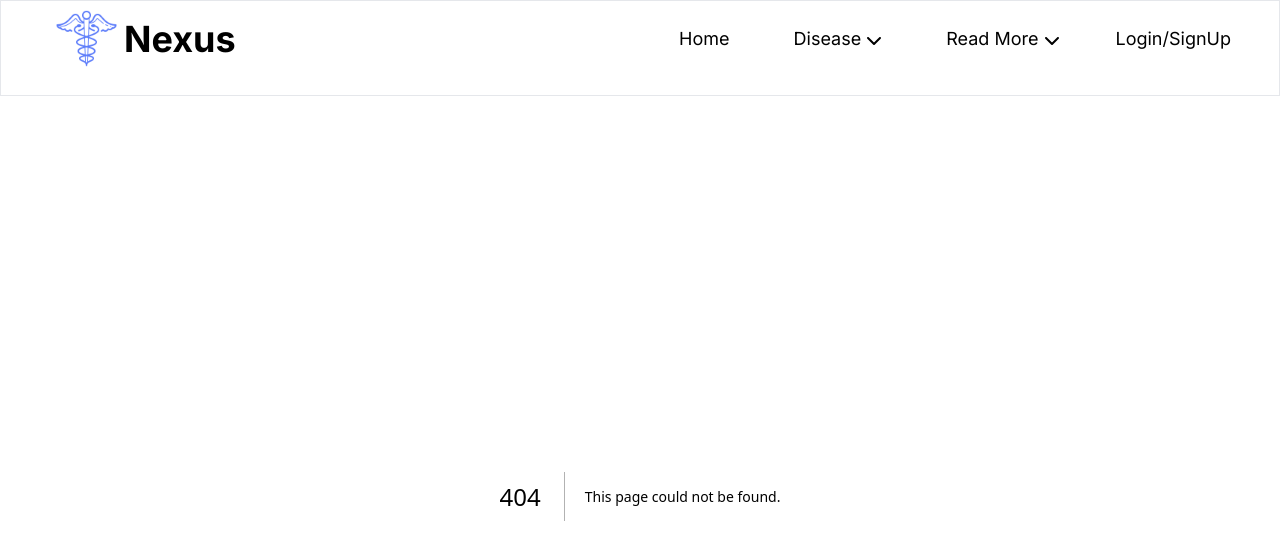
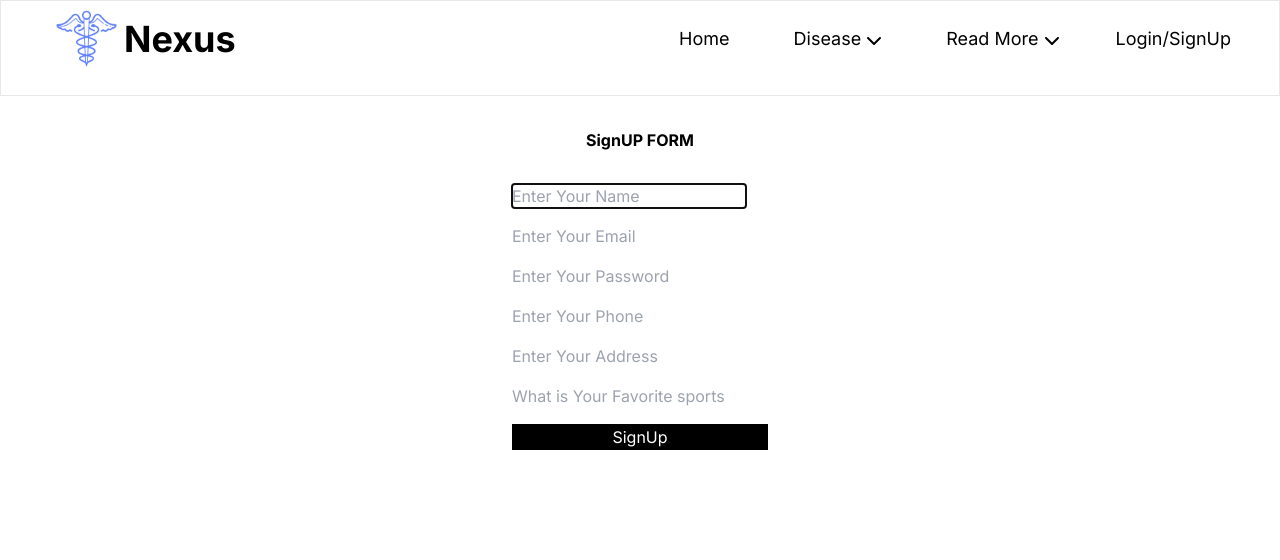
Before and after one commit to dhruv1323/Knee-Osteoarthritis-Classification-and-Scoliosis-Detection-, a Next.js app: page /pages/signup in a window 1280 px wide. Before the commit this address had no page. Shown: the top 560 px of the page. Built offline with nearby package versions, Linux system fonts and the light colour scheme.

Commit message:
Resolve unescaped entity error in React component,Add signup page

```diff
--- a/src/app/components/Readmore.tsx
+++ b/src/app/components/Readmore.tsx
@@ -1,12 +1,12 @@
-const Readmore = () =>{
-    return(
-        <div className="container mx-auto ">
-            <p>
-            Scoliosis: Imagine your spine not as a straight pole, but as a gentle "S" or "C" curve. That's scoliosis, a sideways bending of the spine that affects millions of people, especially children and teens. While the exact cause often remains a mystery, genetics and growth play a role.
+// const Readmore = () =>{
+//     return(
+//         <div className="container mx-auto ">
+//             <p>
+//             Scoliosis: Imagine your spine not as a straight pole, but as a gentle "S" or "C" curve. That's scoliosis, a sideways bending of the spine that affects millions of people, especially children and teens. While the exact cause often remains a mystery, genetics and growth play a role.
 
-            </p>
-        </div>
-    );
-};
+//             </p>
+//         </div>
+//     );
+// };
 
-export default Readmore;
+// export default Readmore;
--- a/src/app/page.tsx
+++ b/src/app/page.tsx
@@ -26,7 +26,7 @@ export default function Home() {
                     className='mb-4'
                   />
                   <h3 className='text-2xl mb-4'>Scoliosis</h3>
-                  <p className='text-wrap mb-4'>Scoliosis is a sideways curve of the spine, often resembling an "S" or "C" shape. It most commonly affects children and teens, and while the cause is often unknown, early detection and management can help prevent complications. </p>
+                  <p className='text-wrap mb-4'>Scoliosis is a sideways curve of the spine, often resembling an &quot;S&quot; or &quot;C&quot; shape. It most commonly affects children and teens, and while the cause is often unknown, early detection and management can help prevent complications. </p>
                   <div>
                     <Link
                       href={{
--- /dev/null
+++ b/src/app/pages/signup/page.tsx
@@ -0,0 +1,81 @@
+import React from 'react';
+
+export default function SignUp() {
+    return (
+        <div className="form-container min-h-screen flex justify-center">
+            <form className="box-shadow p-8 bg-white">
+                <h4 className="title text-center mb-8 font-bold">SignUP FORM</h4>
+                <div className="mb-4">
+                    <input
+                        type="text"
+                        // value={name}
+                        // onChange={(e) => setName(e.target.value)}
+                        className="border-none border-b-2 border-black"
+                        id="exampleInputEmail1"
+                        placeholder="Enter Your Name"
+                        required
+                        autoFocus
+                    />
+                </div>
+                <div className="mb-4">
+                    <input
+                        type="email"
+                        // value={email}
+                        // onChange={(e) => setEmail(e.target.value)}
+                        className="border-none border-b-2 border-black"
+                        id="exampleInputEmail1"
+                        placeholder="Enter Your Email"
+                        required
+                    />
+                </div>
+                <div className="mb-4">
+                    <input
+                        type="password"
+                        // value={password}
+                        // onChange={(e) => setPassword(e.target.value)}
+                        className="border-none border-b-2 border-black"
+                        id="exampleInputPassword1"
+                        placeholder="Enter Your Password"
+                        required
+                    />
+                </div>
+                <div className="mb-4">
+                    <input
+                        type="text"
+                        // value={phone}
+                        // onChange={(e) => setPhone(e.target.value)}
+                        className="border-none border-b-2 border-black"
+                        id="exampleInputEmail1"
+                        placeholder="Enter Your Phone"
+                        required
+                    />
+                </div>
+                <div className="mb-4">
+                    <input
+                        type="text"
+                        // value={address}
+                        // onChange={(e) => setAddress(e.target.value)}
+                        className="border-none border-b-2 border-black"
+                        id="exampleInputEmail1"
+                        placeholder="Enter Your Address"
+                        required
+                    />
+                </div>
+                <div className="mb-4">
+                    <input
+                        type="text"
+                        // value={answer}
+                        // onChange={(e) => setAnswer(e.target.value)}
+                        className="border-none border-b-2 border-black"
+                        id="exampleInputEmail1"
+                        placeholder="What is Your Favorite sports"
+                        required
+                    />
+                </div>
+                <button type="submit" className="btn btn-primary border border-black bg-black text-white w-64">
+                    SignUp
+                </button>
+            </form>
+        </div>
+    );
+}
--- a/src/app/pages/uploadImage/page.tsx
+++ b/src/app/pages/uploadImage/page.tsx
@@ -2,6 +2,7 @@
 
 import { useRef, useState, useEffect} from "react";
 import { useRouter, usePathname, useSearchParams } from 'next/navigation';
+import Image from "next/image";
 
 export default function UploadImagePage(){
 
@@ -87,7 +88,7 @@ export default function UploadImagePage(){
                         />
                         <div className="relative w-[350px] h-[323px] border-dashed border-slate-300 border-2 rounded-md mb-8 overflow-hidden">
                             <div className="inset-0">
-                                <img
+                                <Image
                                     src="/images/picture_7.png"
                                     alt="Drop Image here"
                                     className={`absolute w-full h-full z-10 object-cover ${dragActive ? "opacity-40" : "opacity-20"}`}
```
